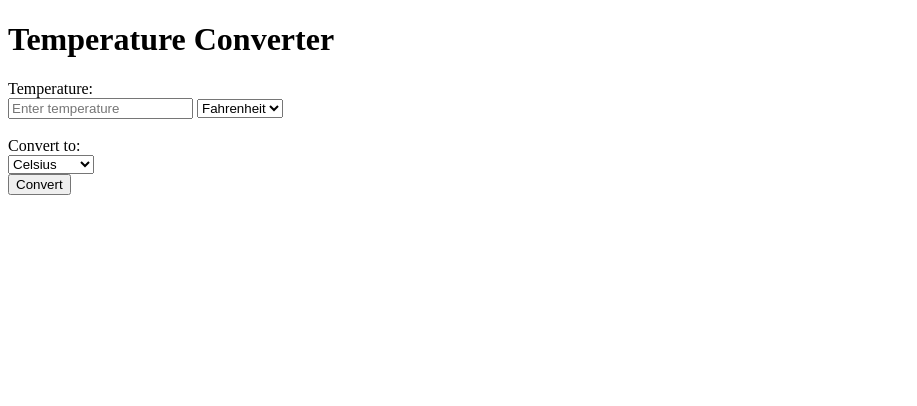
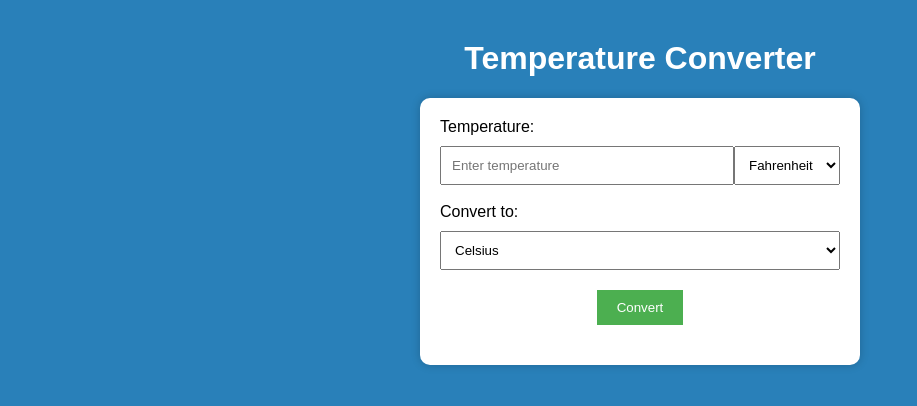
Before and after one commit to RahulGurjarm75/temperature_converter, a plain HTML site: page index.html in a window 1280 px wide. Shown: the whole page, without its empty margins (0-917 px from the left). Drawn offline with Linux system fonts and the light colour scheme.

Commit message:
Update and rename temp.html to index.html

```diff
--- a/temp.html
+++ b/index.html
@@ -2,7 +2,7 @@
 <html>
 <head>
   <title>Temperature Converter</title>
-   <link rel="stylesheet" type="text/css" href="temp.css">
+   <link rel="stylesheet" type="text/css" href="style.css">
 </head>
 <body>
   <h1>Temperature Converter</h1>
```
